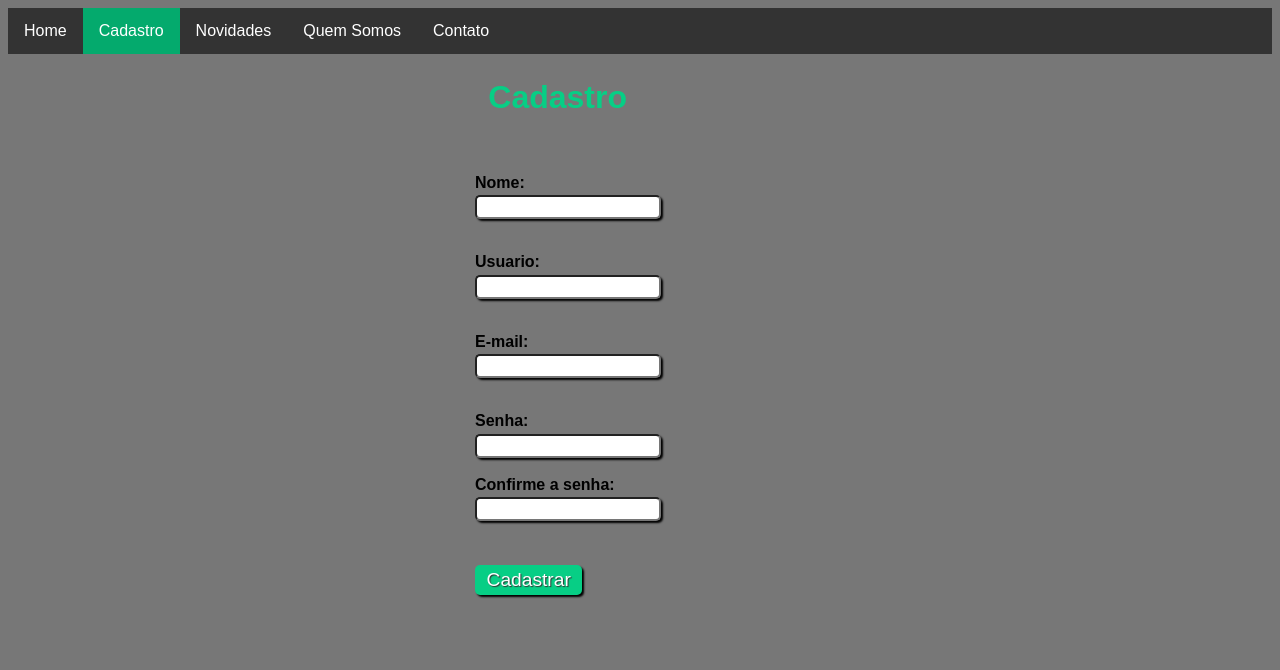
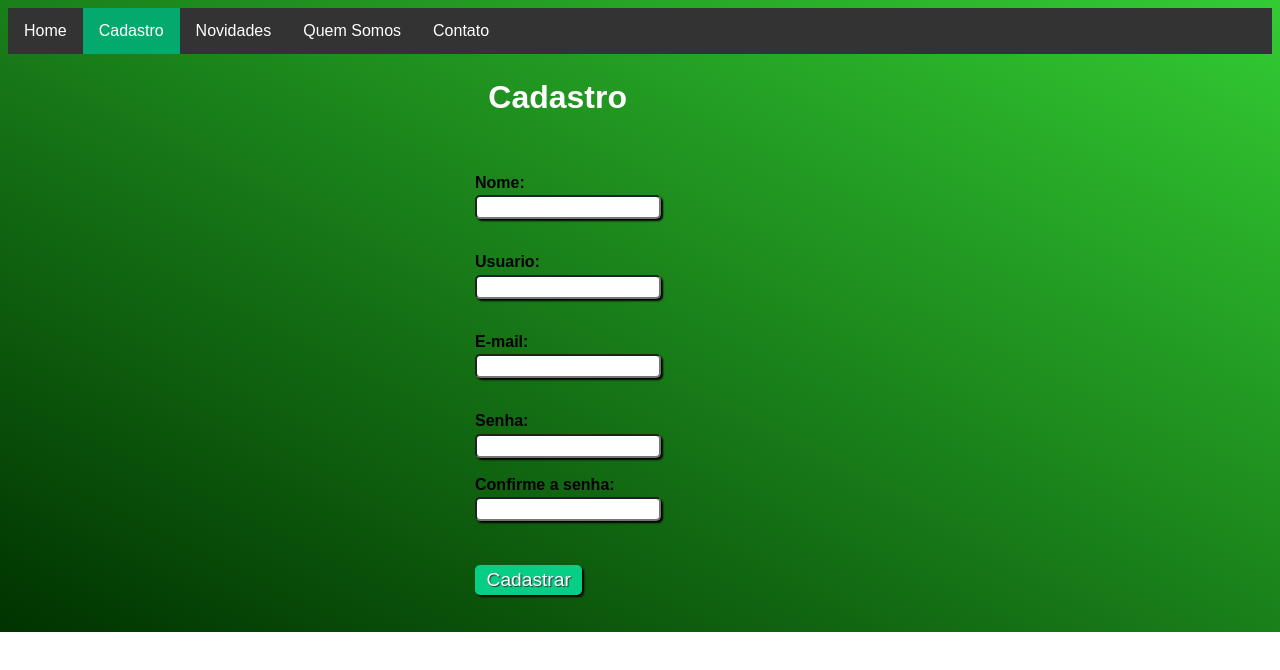
Before and after one commit to Vmns52/Site-Treino, a plain HTML site: page cadastro.html in a window 1280 px wide. Drawn offline with Linux system fonts and the light colour scheme.

Commit message:
degrade mau feito ;-;

```diff
--- a/style.css
+++ b/style.css
@@ -1,10 +1,12 @@
 /*corpo do site*/
 body{
-    background-color:rgb(119, 119, 119);
+    background: linear-gradient(to bottom left, #33cc33 0%, #003300 100%) no-repeat;
     font-family: sans-serif;
     font-size: 1em;
     color:#000;
     justify-content: center;
+
+
 }
 
 /*menu*/
@@ -40,7 +42,7 @@ li a:hover:not(.active){
 /* tela cadastro*/
 #titulo-cadastro{
     font-family: sans-serif;
-    color:#07ce85;
+    color:#fff;
     margin-left: 38%;
     margin-top: 2%;
 }
@@ -53,6 +55,7 @@ fieldset{
 
 .campo{
     margin-bottom: 1em;
+
 }
 
 .campo label{
```
Also changed, not shown: index.html (+10 -0 lines).
